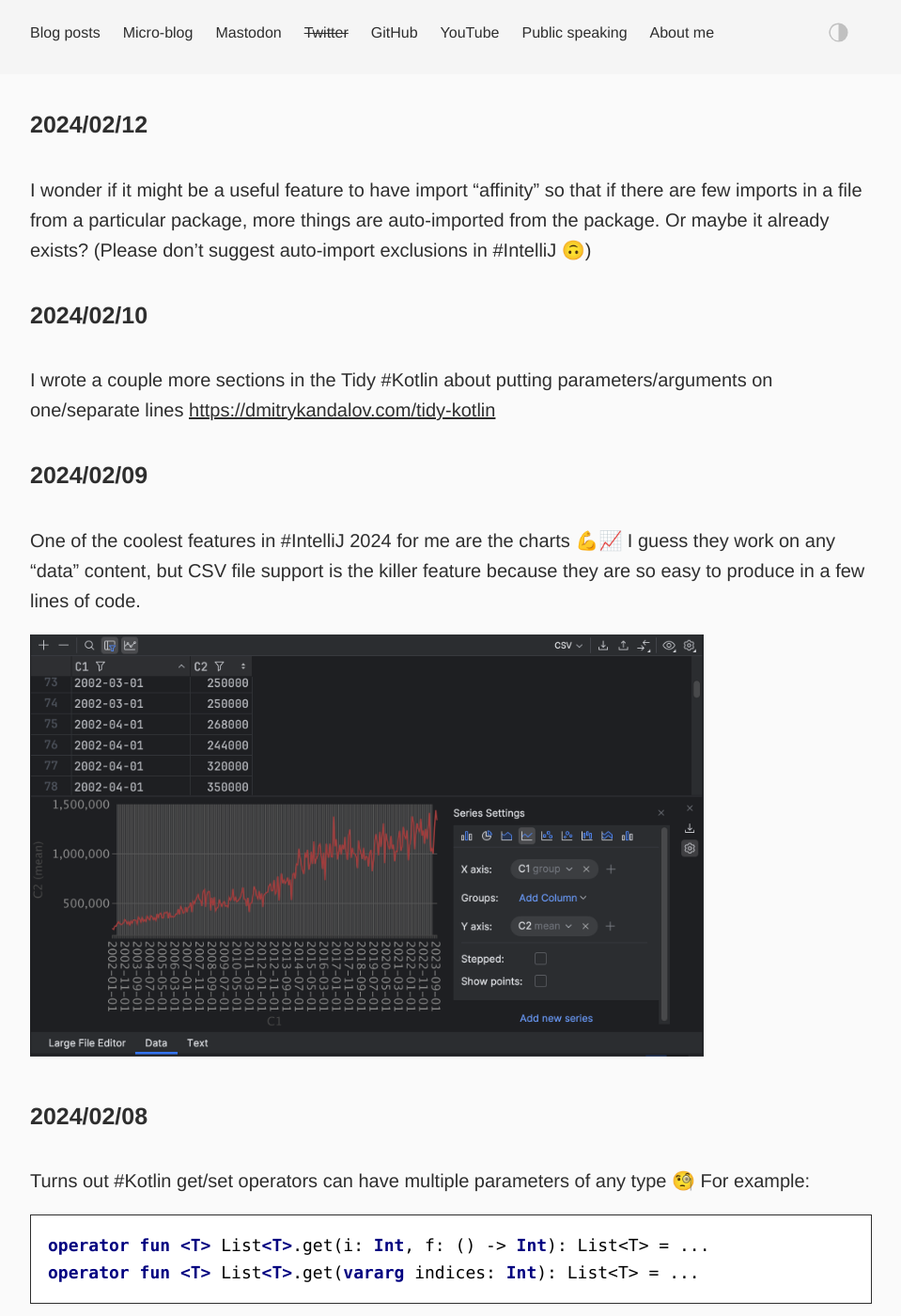
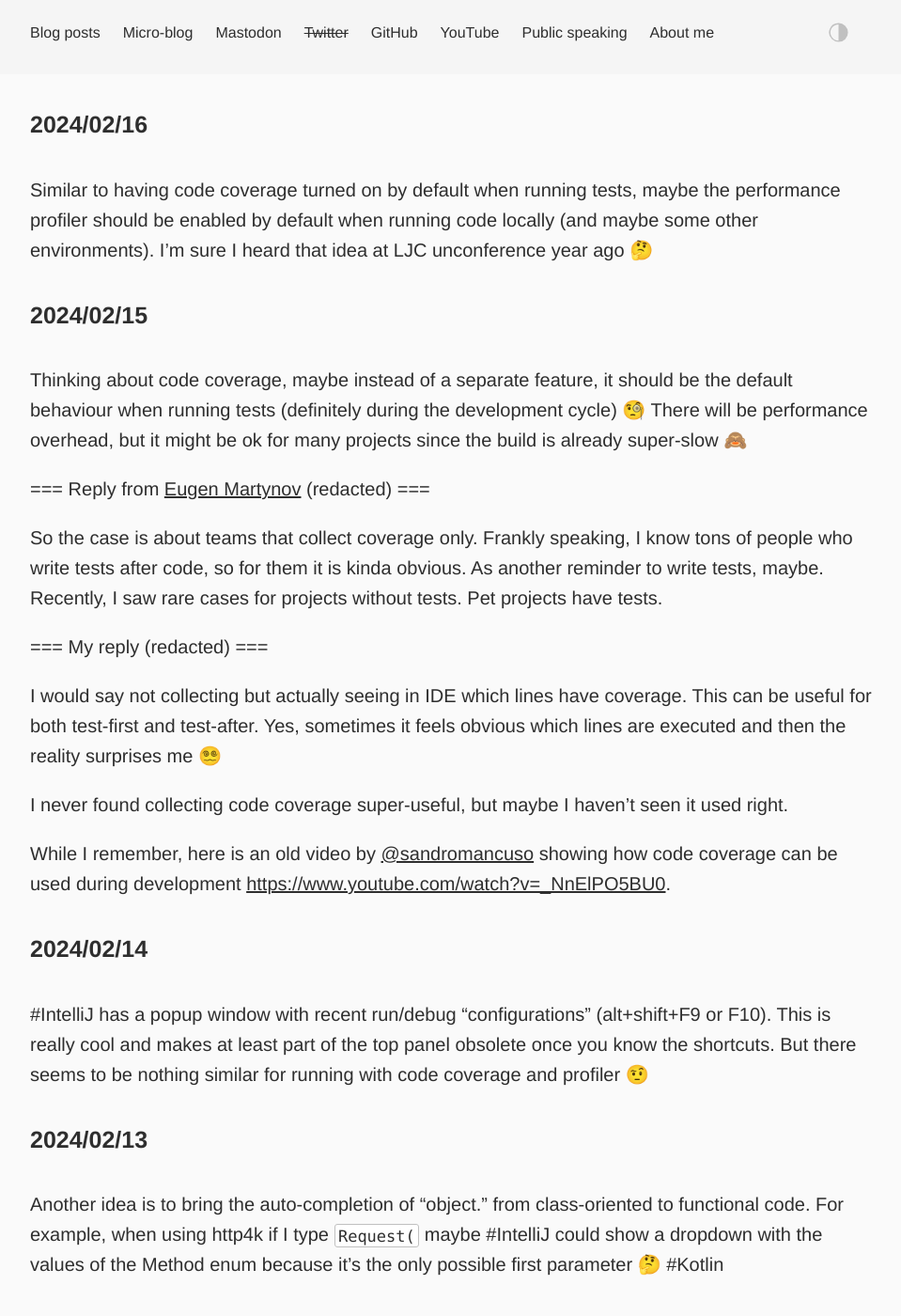
Before and after one commit to dkandalov/dkandalov.github.io, a Jekyll site: the page built from micro-blog.md, in a window 1280 px wide and 1400 px high. Shown: the whole window at 94% size, without its empty margins (160-1119 px from the left). Built offline with Jekyll 4.4.1, drawn with Linux system fonts in a browser that asks for light colours.

Commit message:
updated micro-blog

```diff
--- a/micro-blog.md
+++ b/micro-blog.md
@@ -3,10 +3,36 @@ layout: post
 permalink: /micro-blog/
 ---
 
+#### 2024/02/16
+Similar to having code coverage turned on by default when running tests, maybe the performance profiler should be enabled by default when running code locally (and maybe some other environments). I'm sure I heard that idea at LJC unconference year ago 🤔
+
+#### 2024/02/15
+Thinking about code coverage, maybe instead of a separate feature, it should be the default behaviour when running tests (definitely during the development cycle) 🧐 There will be performance overhead, but it might be ok for many projects since the build is already super-slow 🙈
+
+=== Reply from [Eugen Martynov](https://twitter.com/jack_martynov) (redacted) ===
+
+So the case is about teams that collect coverage only. Frankly speaking, I know tons of people who write tests after code, so for them it is kinda obvious. As another reminder to write tests, maybe. Recently, I saw rare cases for projects without tests. Pet projects have tests.
+
+=== My reply (redacted) ===
+
+I would say not collecting but actually seeing in IDE which lines have coverage. This can be useful for both test-first and test-after.
+Yes, sometimes it feels obvious which lines are executed and then the reality surprises me 😵‍💫
+
+I never found collecting code coverage super-useful, but maybe I haven't seen it used right.
+
+While I remember, here is an old video by [@sandromancuso](https://twitter.com/sandromancuso) showing how code coverage can be used during development <https://www.youtube.com/watch?v=_NnElPO5BU0>.
+
+
+#### 2024/02/14
+#IntelliJ has a popup window with recent run/debug "configurations" (alt+shift+F9 or F10). This is really cool and makes at least part of the top panel obsolete once you know the shortcuts. But there seems to be nothing similar for running with code coverage and profiler 🤨
+
+#### 2024/02/13
+Another idea is to bring the auto-completion of "object." from class-oriented to functional code. For example, when using http4k if I type `Request(` maybe #IntelliJ could show a dropdown with the values of the Method enum because it's the only possible first parameter 🤔 #Kotlin
+
 #### 2024/02/12
 I wonder if it might be a useful feature to have import "affinity" so that if there are few imports in a file from a particular package, more things are auto-imported from the package. Or maybe it already exists? (Please don't suggest auto-import exclusions in #IntelliJ 🙃)
 
-#### 2024/02/10
+#### 2024/02/11
 I wrote a couple more sections in the Tidy #Kotlin about putting parameters/arguments on one/separate lines <https://dmitrykandalov.com/tidy-kotlin>
 
 #### 2024/02/09
```
